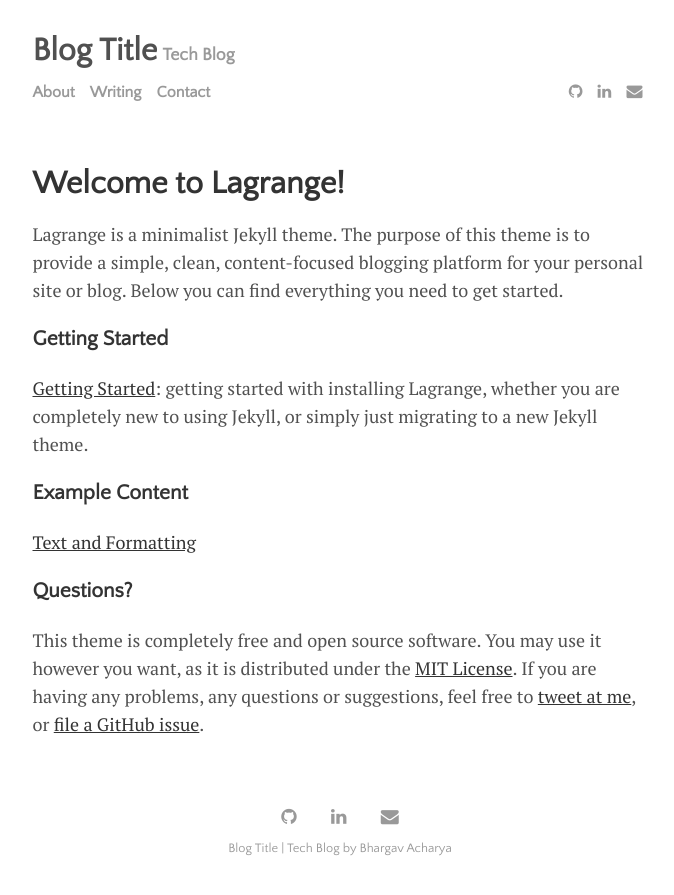
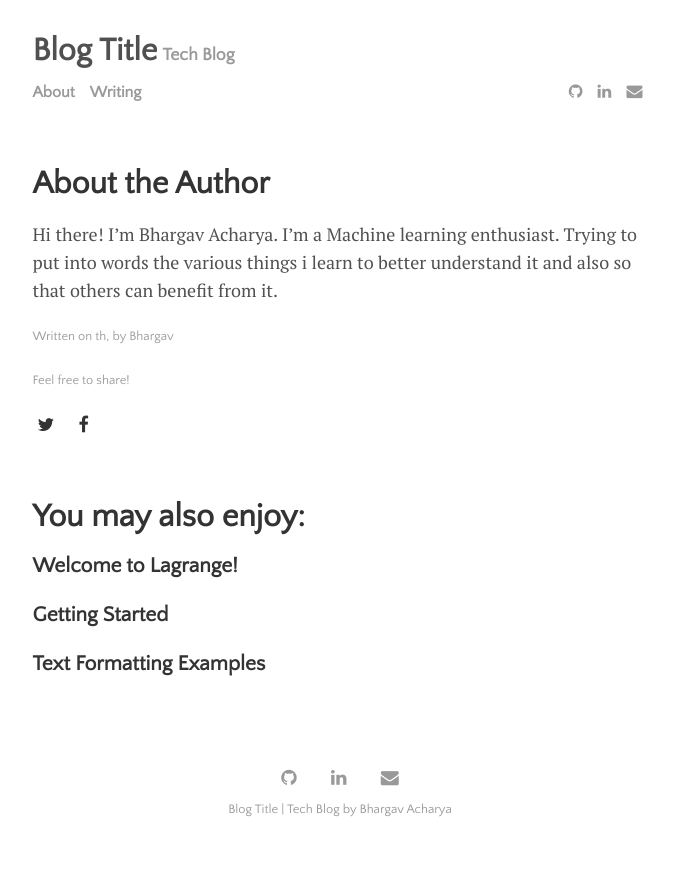
Before and after one commit to bhargav28/bhargav28.github.io, a Jekyll site: the page built from menu/about.md, in a window 1280 px wide. Shown: the top 895 px of the page, without its empty margins (300-974 px from the left). Built offline with Jekyll 4.4.1, drawn with Linux system fonts in a browser that asks for light colours.

Commit message:
Update for menu

```diff
--- a/_data/settings.yml
+++ b/_data/settings.yml
@@ -9,7 +9,6 @@ google-ID:
 menu:
 - {name: 'About', path: 'menu', url: 'about.html'}
 - {name: 'Writing', path: 'menu', url: 'writing.html'}
-- {name: 'Contact', path: 'menu', url: 'contact.html'}
 
 # Available social icons are powered by Font Awesome, so you can use any icon that they offer
 social:
--- a/menu/about.md
+++ b/menu/about.md
@@ -1,18 +1,9 @@
 ---
-layout: page
-title: Welcome to Lagrange!
+layout: post
+title: "About the Author"
+author: "Bhargav"
+categories: journal
+tags: [documentation,sample]
 ---
 
-Lagrange is a minimalist Jekyll theme. The purpose of this theme is to provide a simple, clean, content-focused blogging platform for your personal site or blog. Below you can find everything you need to get started.
-
-### Getting Started
-
-[Getting Started]({{ site.github.url }}{% post_url 2015-10-10-getting-started %}): getting started with installing Lagrange, whether you are completely new to using Jekyll, or simply just migrating to a new Jekyll theme.
-
-### Example Content
-
-[Text and Formatting]({{ site.github.url }}{% post_url 2014-01-01-text-formatting-examples %})
-
-### Questions?
-
-This theme is completely free and open source software. You may use it however you want, as it is distributed under the [MIT License](http://choosealicense.com/licenses/mit/). If you are having any problems, any questions or suggestions, feel free to [tweet at me](https://twitter.com/intent/tweet?text=My%question%about%Lagrange%is:%&amp;via=paululele), or [file a GitHub issue](https://github.com/lenpaul/lagrange/issues/new).
+Hi there! I'm Bhargav Acharya. I’m a Machine learning enthusiast. Trying to put into words the various things i learn to better understand it and also so that others can benefit from it.
```
Also changed, not shown: menu/contact.md (deleted, +0 -6 lines).
